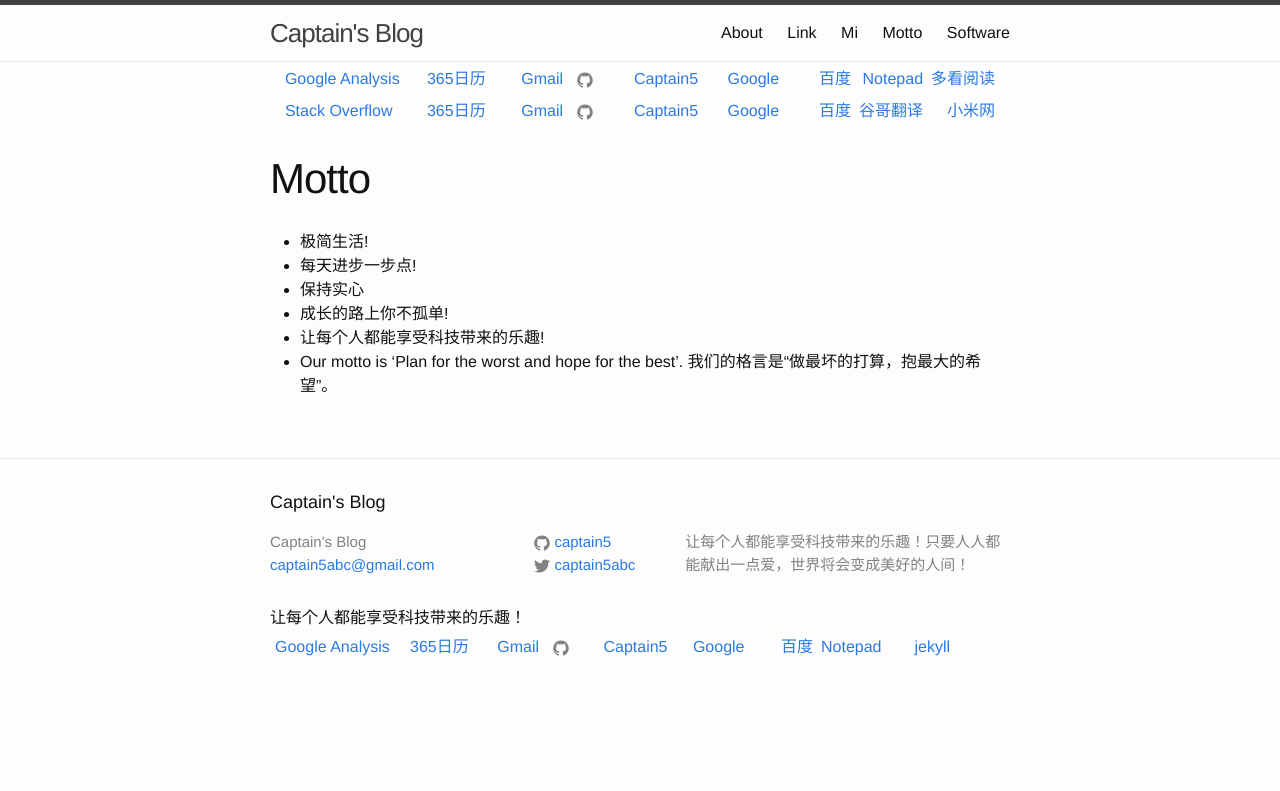
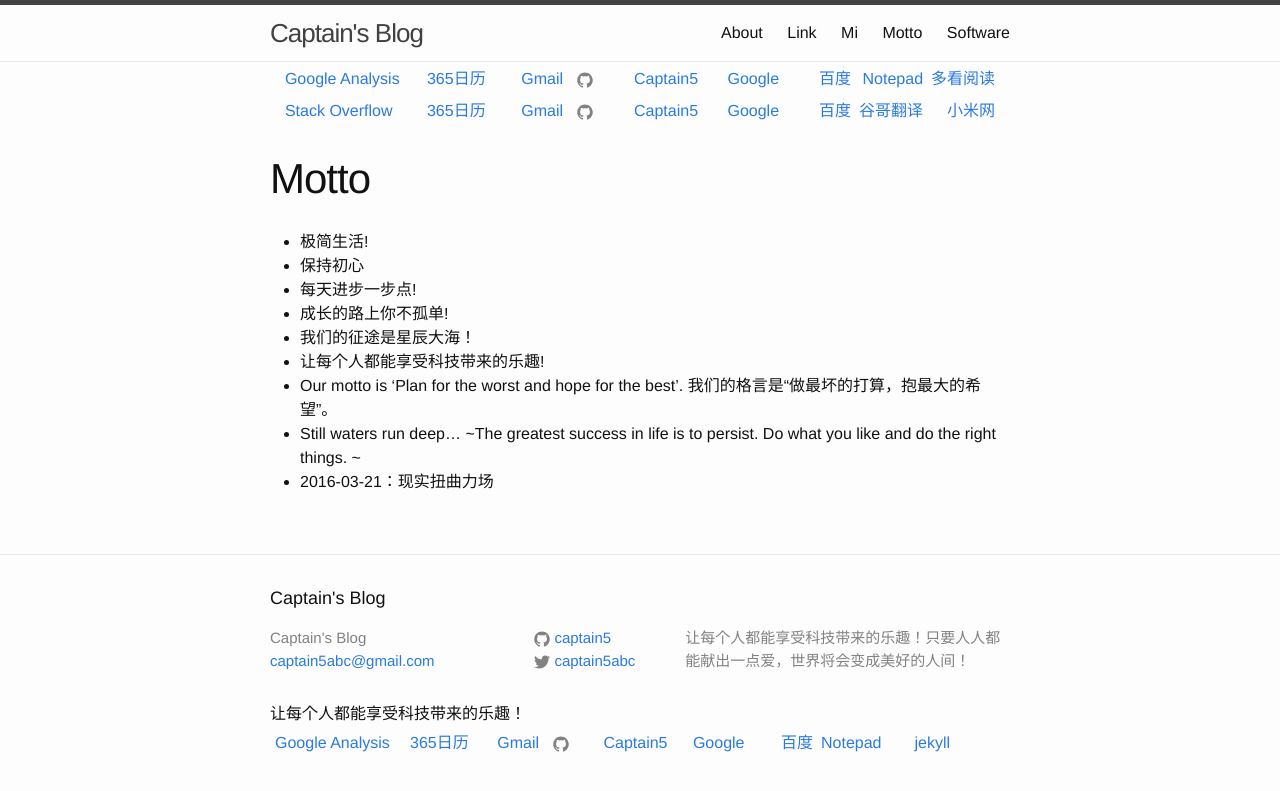
Before and after one commit to captain5/captain5.github.io, a Jekyll site: the page built from motto.md, in a window 1280 px wide. Shown: the top 791 px of the page. Built offline with Jekyll 4.4.1, drawn with Linux system fonts in a browser that asks for light colours.

Commit message:
Update motto.md

```diff
--- a/motto.md
+++ b/motto.md
@@ -4,9 +4,13 @@ title: Motto
 permalink: /motto/
 ---
 * 极简生活!
+* 保持初心
 * 每天进步一步点!
-* 保持实心
 * 成长的路上你不孤单!
+* 我们的征途是星辰大海！
 * 让每个人都能享受科技带来的乐趣!
 * Our motto is 'Plan for the worst and hope for the best'.
 我们的格言是“做最坏的打算，抱最大的希望”。
+* Still waters run deep... ~The greatest success in life is to persist.
+Do what you like and do the right things. ~
+* 2016-03-21：现实扭曲力场
```
